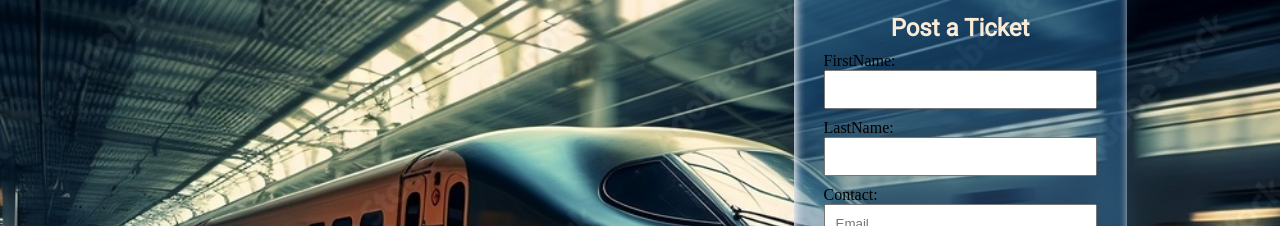
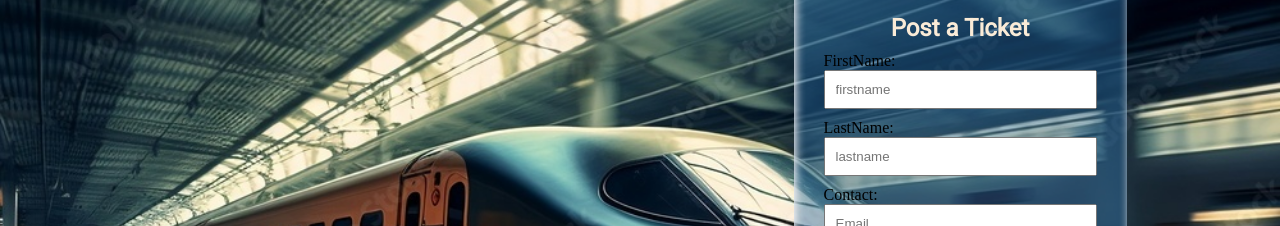
Before and after one commit to Tayokanch/Ticket-Traders, a React (Vite) app: page / in a window 1280 px wide. Shown: the part 169-395 px from the top of the page. Built offline with nearby package versions, Linux system fonts and the light colour scheme; a web font is replaced by a local one.

Commit message:
added filter but not working properly

```diff
--- a/src/Components/MainComponents/PostTicket.jsx
+++ b/src/Components/MainComponents/PostTicket.jsx
@@ -40,8 +40,10 @@ function PostTicket() {
     e.preventDefault();
 
     const newsubmission = { ...form, id };
+
     const updatedFormdata = [...allTickets, newsubmission];
     setAllTickets(updatedFormdata);
+
     setForm(INITIAL_STATE);
     navigate("/Alltickets");
 
@@ -69,6 +71,7 @@ function PostTicket() {
               <input
                 type="text"
                 name="firstName"
+                placeholder="firstname"
                 value={form.firstName}
                 onChange={(event) => handleChange(event)}
               />
@@ -81,6 +84,7 @@ function PostTicket() {
               <input
                 type="text"
                 name="lastName"
+                placeholder="lastname"
                 value={form.lastName}
                 onChange={(event) => handleChange(event)}
               />
```
